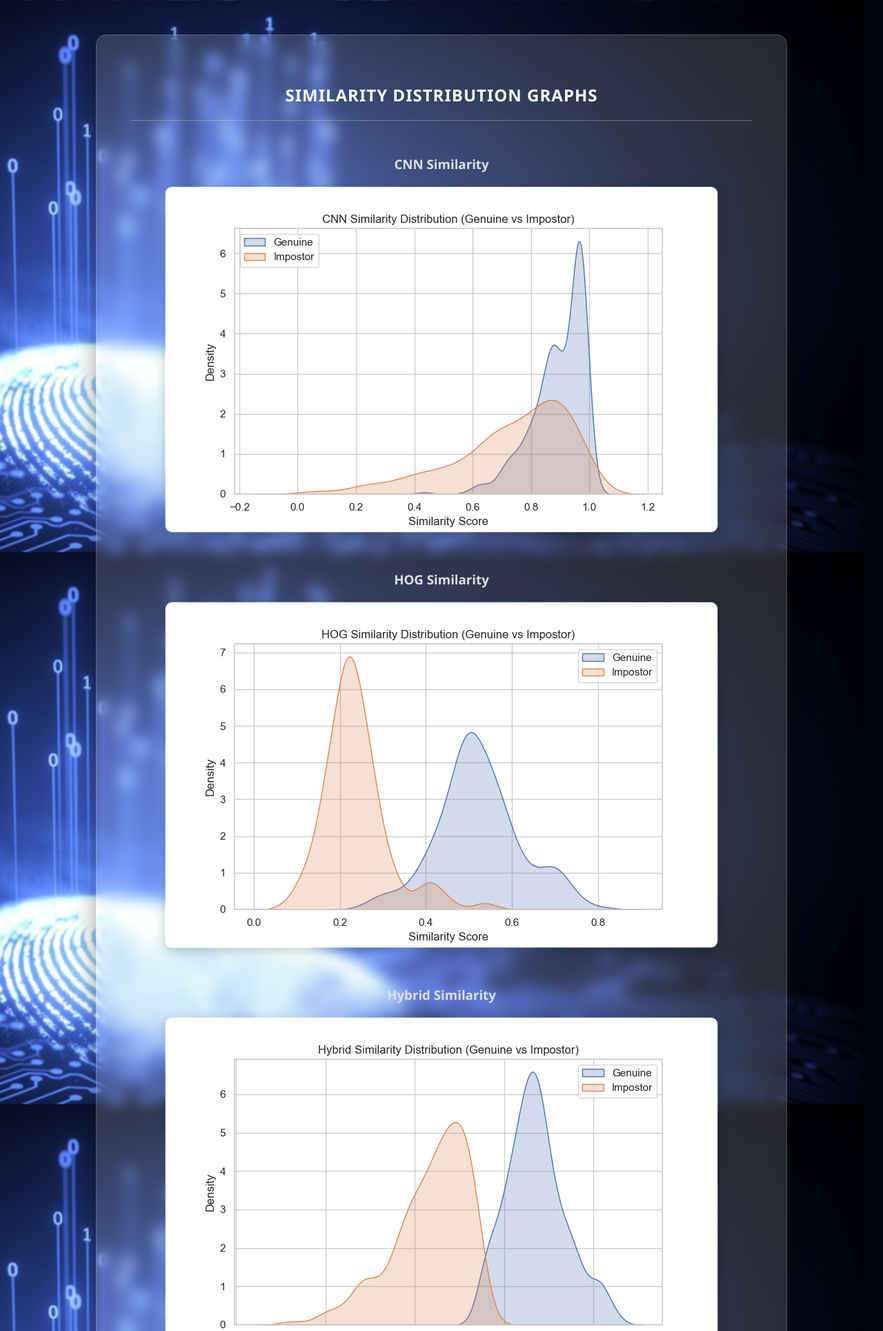
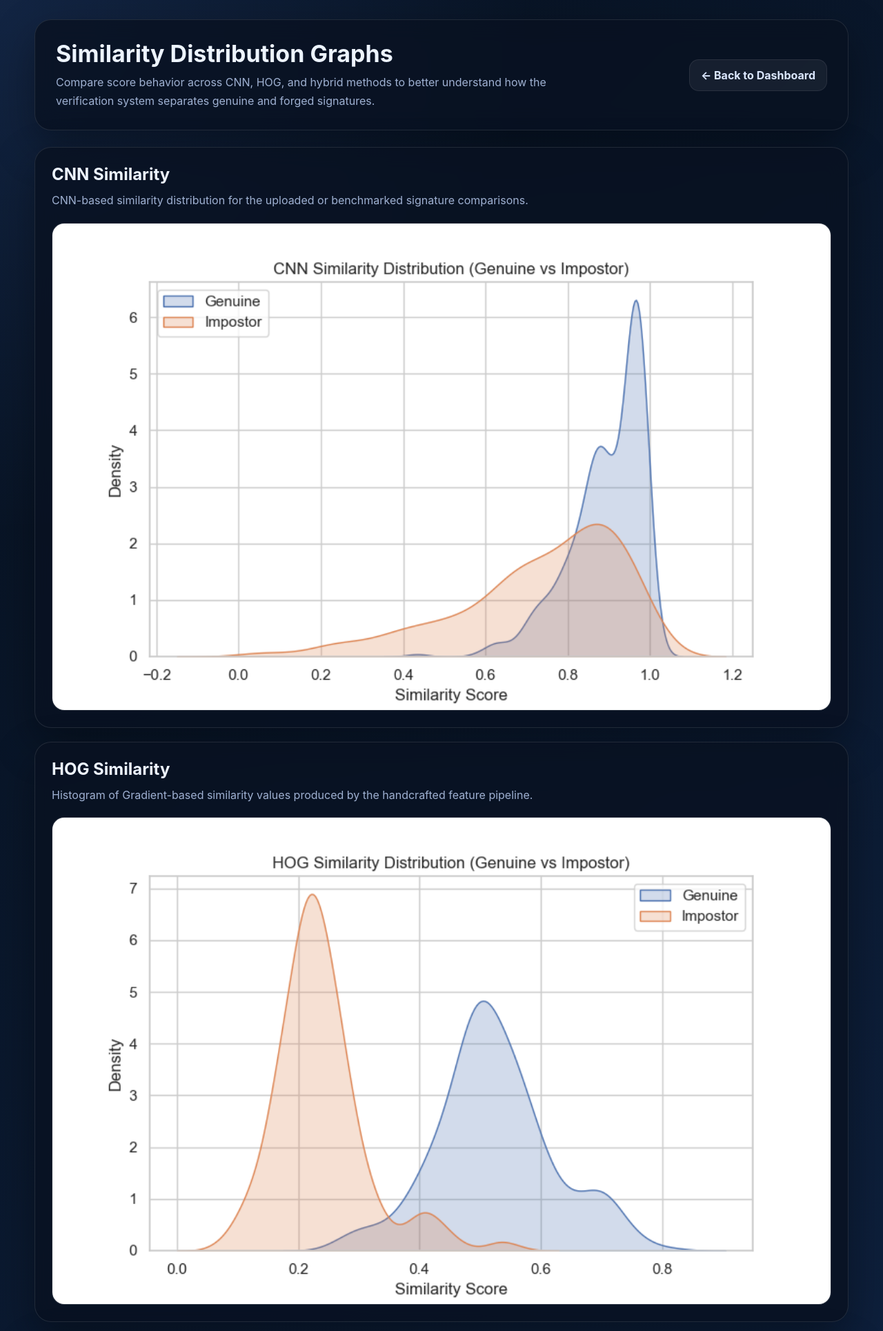
Before and after one commit to Boratxd/FASDA, a Flask app: page /plots in a window 1280 px wide. Shown: the top 1929 px of the page at 69% size. Run offline with Flask 3, Linux system fonts and the light colour scheme; the visitor is signed in with stand-in values (Sample User, id 1).

Commit message:
Revamp plots.html for improved design and layout
Updated the layout and styles for similarity distribution graphs, enhancing visual appearance and user experience.

```diff
--- a/frontend/templates/plots.html
+++ b/frontend/templates/plots.html
@@ -3,116 +3,154 @@
 <head>
     <meta charset="UTF-8">
     <meta name="viewport" content="width=device-width, initial-scale=1.0">
-    <title>Similarity Distributions</title>
+    <title>FASDA | Similarity Distributions</title>
+    <style>
+        :root {
+            --bg-1: #07111f;
+            --bg-2: #0f2343;
+            --panel: rgba(9, 18, 34, 0.82);
+            --border: rgba(255, 255, 255, 0.1);
+            --text: #edf4ff;
+            --muted: #9fb1d2;
+            --shadow: 0 24px 60px rgba(0, 0, 0, 0.35);
+        }
 
-    <style>
-        /* Temel Sayfa Ayarları */
+        * { box-sizing: border-box; }
+
         body {
             margin: 0;
-            padding: 0;
-            min-height: 100vh; /* En az ekran boyu kadar */
-            font-family: 'Segoe UI', Tahoma, Geneva, Verdana, sans-serif;
-
-            /* Arka Plan Ayarları */
-            background-image: url("{{ url_for('static', filename='images/what-is-signature.jpeg') }}");
-            background-size: cover;
-            background-position: center;
-            background-attachment: fixed; /* Sayfa kaydırılsa da arka plan sabit kalır */
-            background-repeat: no-repeat;
-
-            /* İçeriği ortalamak için Flexbox */
-            display: flex;
-            justify-content: center;
-            align-items: flex-start; /* Uzun içerik olduğu için yukarıdan başlatıyoruz */
-            padding-top: 50px;
-            padding-bottom: 50px;
+            padding: 28px;
+            min-height: 100vh;
+            color: var(--text);
+            font-family: Inter, "Segoe UI", Arial, sans-serif;
+            background:
+                radial-gradient(circle at top left, rgba(79, 140, 255, 0.16), transparent 25%),
+                radial-gradient(circle at bottom right, rgba(57, 208, 164, 0.12), transparent 22%),
+                linear-gradient(135deg, var(--bg-1), var(--bg-2));
         }
 
-        /* Ana İçerik Kartı */
-        .container {
-            background-color: rgba(255, 255, 255, 0.15); /* Yarı saydam */
-            backdrop-filter: blur(10px); /* Buzlu cam */
-            padding: 50px;
-            border-radius: 15px;
-            box-shadow: 0 8px 32px 0 rgba(0, 0, 0, 0.37);
-            border: 1px solid rgba(255, 255, 255, 0.18);
-
-            width: 80%; /* Ekranın %80'ini kaplasın */
-            max-width: 900px; /* Ama çok da genişlemesin */
-            text-align: center;
-            color: white;
+        .wrapper {
+            max-width: 1180px;
+            margin: 0 auto;
+            display: grid;
+            gap: 24px;
         }
 
-        /* Başlıklar */
-        h2 {
-            margin-bottom: 40px;
-            font-weight: 600;
-            text-transform: uppercase;
-            letter-spacing: 1px;
-            border-bottom: 1px solid rgba(255,255,255,0.3);
-            padding-bottom: 20px;
+        .hero,
+        .plot-card {
+            background: var(--panel);
+            border: 1px solid var(--border);
+            border-radius: 24px;
+            box-shadow: var(--shadow);
+            backdrop-filter: blur(16px);
         }
 
-        h3 {
-            margin-top: 50px;
-            margin-bottom: 20px;
-            color: #e0e0e0;
+        .hero {
+            padding: 28px 30px;
+            display: flex;
+            justify-content: space-between;
+            align-items: center;
+            gap: 20px;
+            flex-wrap: wrap;
         }
 
-        /* Görseller (Grafikler) */
-        img {
-            max-width: 100%; /* Mobilde taşmayı engeller */
-            height: auto;
-            border-radius: 10px;
-            box-shadow: 0 4px 15px rgba(0,0,0,0.2); /* Grafiğe derinlik katar */
-            border: 1px solid rgba(255,255,255,0.2);
-            transition: transform 0.3s ease;
+        .hero h1 {
+            margin: 0 0 8px;
+            font-size: 34px;
         }
 
-        img:hover {
-            transform: scale(1.02); /* Üzerine gelince hafif büyür */
+        .hero p {
+            margin: 0;
+            color: var(--muted);
+            line-height: 1.7;
+            max-width: 760px;
         }
 
-        /* "Back to Dashboard" Butonu */
         .back-btn {
-            display: inline-block;
-            margin-top: 50px;
-            padding: 12px 30px;
-            background-color: #007bff; /* Login butonuyla aynı mavi */
-            color: white;
+            display: inline-flex;
+            align-items: center;
+            justify-content: center;
             text-decoration: none;
-            border-radius: 30px;
-            font-weight: bold;
-            transition: background-color 0.3s, transform 0.2s;
-            box-shadow: 0 4px 6px rgba(0,0,0,0.1);
+            padding: 12px 16px;
+            border-radius: 14px;
+            background: rgba(255, 255, 255, 0.06);
+            color: #dbe7ff;
+            border: 1px solid rgba(255, 255, 255, 0.08);
+            font-weight: 700;
+            transition: transform 0.2s ease;
+            white-space: nowrap;
         }
 
-        .back-btn:hover {
-            background-color: #0056b3;
-            transform: translateY(-2px);
+        .back-btn:hover { transform: translateY(-2px); }
+
+        .plot-grid {
+            display: grid;
+            grid-template-columns: 1fr;
+            gap: 20px;
         }
 
+        .plot-card {
+            padding: 24px;
+        }
+
+        .plot-card h2 {
+            margin: 0 0 10px;
+            font-size: 24px;
+        }
+
+        .plot-card p {
+            margin: 0 0 18px;
+            color: var(--muted);
+            line-height: 1.7;
+        }
+
+        .plot-card img {
+            display: block;
+            width: 100%;
+            height: auto;
+            border-radius: 18px;
+            background: rgba(255, 255, 255, 0.05);
+            border: 1px solid rgba(255, 255, 255, 0.08);
+        }
+
+        @media (max-width: 720px) {
+            body { padding: 18px; }
+            .hero h1 { font-size: 28px; }
+        }
     </style>
 </head>
+<body>
+    <div class="wrapper">
+        <section class="hero">
+            <div>
+                <h1>Similarity Distribution Graphs</h1>
+                <p>
+                    Compare score behavior across CNN, HOG, and hybrid methods to better understand how
+                    the verification system separates genuine and forged signatures.
+                </p>
+            </div>
+            <a href="{{ url_for('dashboard') }}" class="back-btn">← Back to Dashboard</a>
+        </section>
 
-<body>
+        <section class="plot-grid">
+            <article class="plot-card">
+                <h2>CNN Similarity</h2>
+                <p>CNN-based similarity distribution for the uploaded or benchmarked signature comparisons.</p>
+                <img src="{{ url_for('static', filename='plots/cnn_distribution.png') }}" alt="CNN Distribution">
+            </article>
 
-    <div class="container">
-        <h2>Similarity Distribution Graphs</h2>
+            <article class="plot-card">
+                <h2>HOG Similarity</h2>
+                <p>Histogram of Gradient-based similarity values produced by the handcrafted feature pipeline.</p>
+                <img src="{{ url_for('static', filename='plots/hog_distribution.png') }}" alt="HOG Distribution">
+            </article>
 
-        <h3>CNN Similarity</h3>
-        <img src="{{ url_for('static', filename='plots/cnn_distribution.png') }}" alt="CNN Distribution">
-
-        <h3>HOG Similarity</h3>
-        <img src="{{ url_for('static', filename='plots/hog_distribution.png') }}" alt="HOG Distribution">
-
-        <h3>Hybrid Similarity</h3>
-        <img src="{{ url_for('static', filename='plots/hybrid_distribution.png') }}" alt="Hybrid Distribution">
-
-        <br>
-
-        <a href="{{ url_for('dashboard') }}" class="back-btn">← Back to Dashboard</a>
+            <article class="plot-card">
+                <h2>Hybrid Similarity</h2>
+                <p>Combined similarity output showing the final score distribution used in the hybrid decision stage.</p>
+                <img src="{{ url_for('static', filename='plots/hybrid_distribution.png') }}" alt="Hybrid Distribution">
+            </article>
+        </section>
     </div>
-
 </body>
 </html>
```
